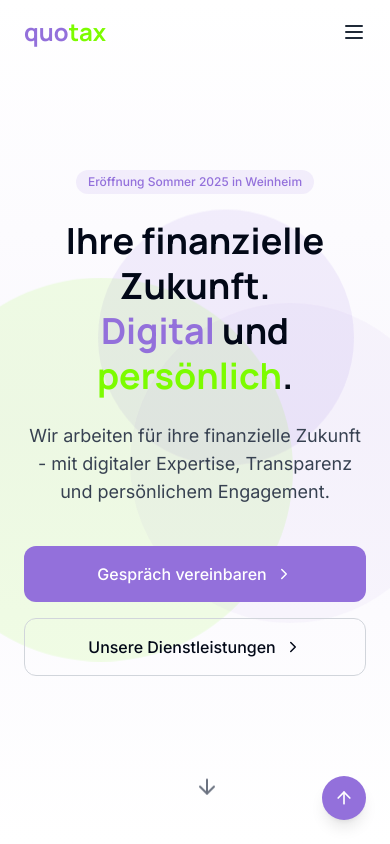
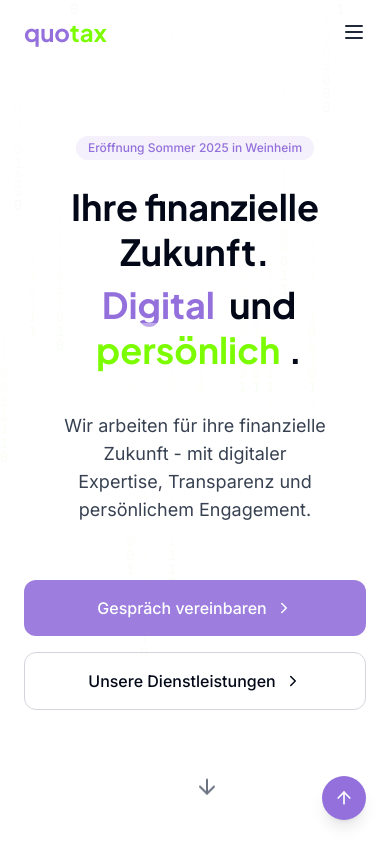
Before and after one commit to RalfJB/quotax-onepage-commitment, a React (Vite) app: page / in a window 390 px wide. Shown: the top 844 px of the page. Built offline with nearby package versions, Linux system fonts and the light colour scheme.

Commit message:
Refactor: Redesign layout and typography
Redesign the overall layout and typography to improve the professional appearance and highlight the digital focus. Add a dynamic background.

```diff
--- /dev/null
+++ b/src/components/DigitalBackground.tsx
@@ -0,0 +1,77 @@
+
+import { useEffect, useRef } from 'react';
+
+const DigitalBackground = () => {
+  const canvasRef = useRef<HTMLCanvasElement>(null);
+
+  useEffect(() => {
+    const canvas = canvasRef.current;
+    if (!canvas) return;
+
+    const ctx = canvas.getContext('2d');
+    if (!ctx) return;
+
+    let width = window.innerWidth;
+    let height = window.innerHeight;
+
+    const resizeCanvas = () => {
+      width = window.innerWidth;
+      height = window.innerHeight;
+      canvas.width = width;
+      canvas.height = height;
+    };
+
+    window.addEventListener('resize', resizeCanvas);
+    resizeCanvas();
+
+    const binaryDigits = ['0', '1'];
+    const fontSize = 14;
+    const columns = Math.floor(width / fontSize);
+
+    // Array to store vertical positions for each column
+    const drops: number[] = Array(columns).fill(1);
+
+    // Create color gradient for text
+    const gradient = ctx.createLinearGradient(0, 0, width, height);
+    gradient.addColorStop(0, 'rgba(147, 112, 219, 0.1)'); // Light purple with low opacity
+    gradient.addColorStop(0.5, 'rgba(124, 252, 0, 0.1)'); // Light green with low opacity
+    gradient.addColorStop(1, 'rgba(147, 112, 219, 0.1)'); // Light purple with low opacity
+
+    const draw = () => {
+      ctx.fillStyle = 'rgba(255, 255, 255, 0.05)';
+      ctx.fillRect(0, 0, width, height);
+
+      ctx.fillStyle = gradient;
+      ctx.font = `${fontSize}px "JetBrains Mono", monospace`;
+
+      for (let i = 0; i < drops.length; i++) {
+        const text = binaryDigits[Math.floor(Math.random() * binaryDigits.length)];
+        const x = i * fontSize;
+        const y = drops[i] * fontSize;
+
+        ctx.fillText(text, x, y);
+
+        if (y > height && Math.random() > 0.975) {
+          drops[i] = 0;
+        }
+        drops[i]++;
+      }
+    };
+
+    const interval = setInterval(draw, 35);
+    return () => {
+      clearInterval(interval);
+      window.removeEventListener('resize', resizeCanvas);
+    };
+  }, []);
+
+  return (
+    <canvas
+      ref={canvasRef}
+      className="fixed top-0 left-0 w-full h-full pointer-events-none z-0"
+      style={{ opacity: 0.4 }}
+    />
+  );
+};
+
+export default DigitalBackground;
--- a/src/components/Hero.tsx
+++ b/src/components/Hero.tsx
@@ -1,6 +1,6 @@
-
 import { useEffect, useRef } from 'react';
 import { ArrowDown, ChevronRight } from 'lucide-react';
+import DigitalBackground from './DigitalBackground';
 
 const Hero = () => {
   const heroRef = useRef<HTMLDivElement>(null);
@@ -20,47 +20,42 @@ const Hero = () => {
 
   return (
     <section className="relative h-screen w-full overflow-hidden flex flex-col items-center justify-center px-6 md:px-12 lg:px-24">
-      {/* Background gradient */}
-      <div className="absolute inset-0 bg-gradient-to-b from-white via-purple/5 to-white z-0"></div>
+      <DigitalBackground />
 
-      {/* Animated background shapes */}
-      <div ref={heroRef} className="absolute inset-0 z-0">
-        <div className="absolute top-1/4 left-1/4 w-64 h-64 rounded-full bg-purple/10 animate-float" style={{ animationDelay: '0s' }}></div>
-        <div className="absolute top-1/3 right-1/4 w-96 h-96 rounded-full bg-green/10 animate-float" style={{ animationDelay: '2s' }}></div>
-        <div className="absolute bottom-1/4 left-1/3 w-80 h-80 rounded-full bg-purple/5 animate-float" style={{ animationDelay: '4s' }}></div>
-      </div>
-
-      {/* Hero content */}
       <div className="z-10 max-w-4xl text-center animate-fade-in-up" style={{ animationDelay: '0.3s' }}>
-        <div className="quotax-badge bg-purple/10 text-purple mb-6">
+        <div className="quotax-badge bg-purple/10 text-purple mb-6 backdrop-blur-sm">
           Eröffnung Sommer 2025 in Weinheim
         </div>
         <h1 className="font-display text-4xl md:text-5xl lg:text-6xl xl:text-7xl font-bold mb-6 text-balance leading-tight">
-          Ihre finanzielle Zukunft. <br/>
-          <span className="text-purple">Digital</span> und <span className="text-green">persönlich</span>.
+          Ihre finanzielle Zukunft.
+          <br/>
+          <div className="mt-2">
+            <span className="text-purple bg-white/40 backdrop-blur-sm px-2 py-1 rounded">Digital</span>
+            {" "}und{" "}
+            <span className="text-green bg-white/40 backdrop-blur-sm px-2 py-1 rounded">persönlich</span>.
+          </div>
         </h1>
-        <p className="text-lg md:text-xl text-gray-700 max-w-2xl mx-auto mb-10 text-balance">
+        <p className="text-lg md:text-xl text-gray-700 max-w-2xl mx-auto mb-10 text-balance bg-white/60 backdrop-blur-sm p-4 rounded-lg">
           Wir arbeiten für ihre finanzielle Zukunft - mit digitaler Expertise, Transparenz und persönlichem Engagement.
         </p>
         <div className="flex flex-col sm:flex-row items-center justify-center gap-4 sm:gap-6">
           <a
             href="#contact"
-            className="px-8 py-4 bg-purple text-white rounded-lg font-medium transition-all duration-300 hover:shadow-lg hover:bg-purple-dark hover:-translate-y-1 flex items-center gap-2 w-full sm:w-auto justify-center"
+            className="px-8 py-4 bg-purple/90 backdrop-blur-sm text-white rounded-lg font-medium transition-all duration-300 hover:shadow-lg hover:bg-purple hover:-translate-y-1 flex items-center gap-2 w-full sm:w-auto justify-center group"
           >
             Gespräch vereinbaren
-            <ChevronRight size={18} />
+            <ChevronRight size={18} className="group-hover:translate-x-1 transition-transform" />
           </a>
           <a
             href="#services"
-            className="px-8 py-4 border border-gray-300 rounded-lg font-medium transition-all duration-300 hover:shadow-md hover:border-purple hover:text-purple flex items-center gap-2 w-full sm:w-auto justify-center"
+            className="px-8 py-4 border border-gray-300 bg-white/50 backdrop-blur-sm rounded-lg font-medium transition-all duration-300 hover:shadow-md hover:border-purple hover:text-purple flex items-center gap-2 w-full sm:w-auto justify-center group"
           >
             Unsere Dienstleistungen
-            <ChevronRight size={18} />
+            <ChevronRight size={18} className="group-hover:translate-x-1 transition-transform" />
           </a>
         </div>
       </div>
 
-      {/* Scroll indicator */}
       <div className="absolute bottom-10 left-1/2 transform -translate-x-1/2 animate-bounce cursor-pointer z-10">
         <a href="#about" className="text-gray-500 hover:text-purple transition-colors duration-300">
           <ArrowDown size={24} />
--- a/src/index.css
+++ b/src/index.css
@@ -1,5 +1,4 @@
-
-@import url('https://fonts.googleapis.com/css2?family=Inter:wght@300;400;500;600;700&family=Manrope:wght@400;500;600;700;800&display=swap');
+@import url('https://fonts.googleapis.com/css2?family=Inter:wght@300;400;500;600;700&family=Plus+Jakarta+Sans:wght@400;500;600;700;800&family=JetBrains+Mono:wght@400;500&display=swap');
 
 @tailwind base;
 @tailwind components;
--- a/tailwind.config.ts
+++ b/tailwind.config.ts
@@ -1,4 +1,3 @@
-
 import type { Config } from "tailwindcss";
 
 export default {
@@ -13,7 +12,7 @@ export default {
 	theme: {
 		container: {
 			center: true,
-			padding: '2rem',
+			padding: "2rem",
 			screens: {
 				'2xl': '1400px'
 			}
@@ -173,8 +172,9 @@ export default {
 				'count-up': 'count-up 2s ease-out forwards'
 			},
 			fontFamily: {
-				sans: ['Inter', 'sans-serif'],
-				display: ['Manrope', 'sans-serif']
+				sans: ['Inter', 'system-ui', 'sans-serif'],
+				display: ['Plus Jakarta Sans', 'Inter', 'sans-serif'],
+				mono: ['JetBrains Mono', 'monospace'],
 			}
 		}
 	},
```
